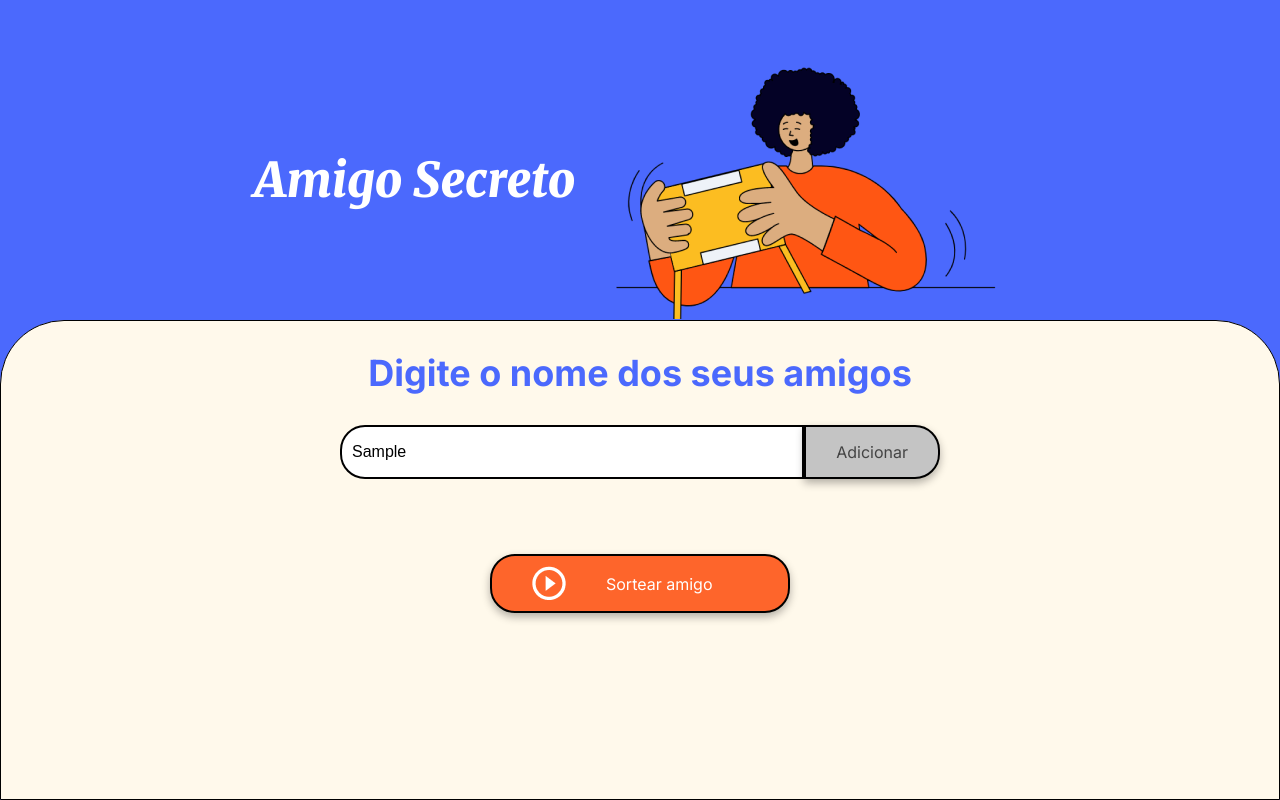
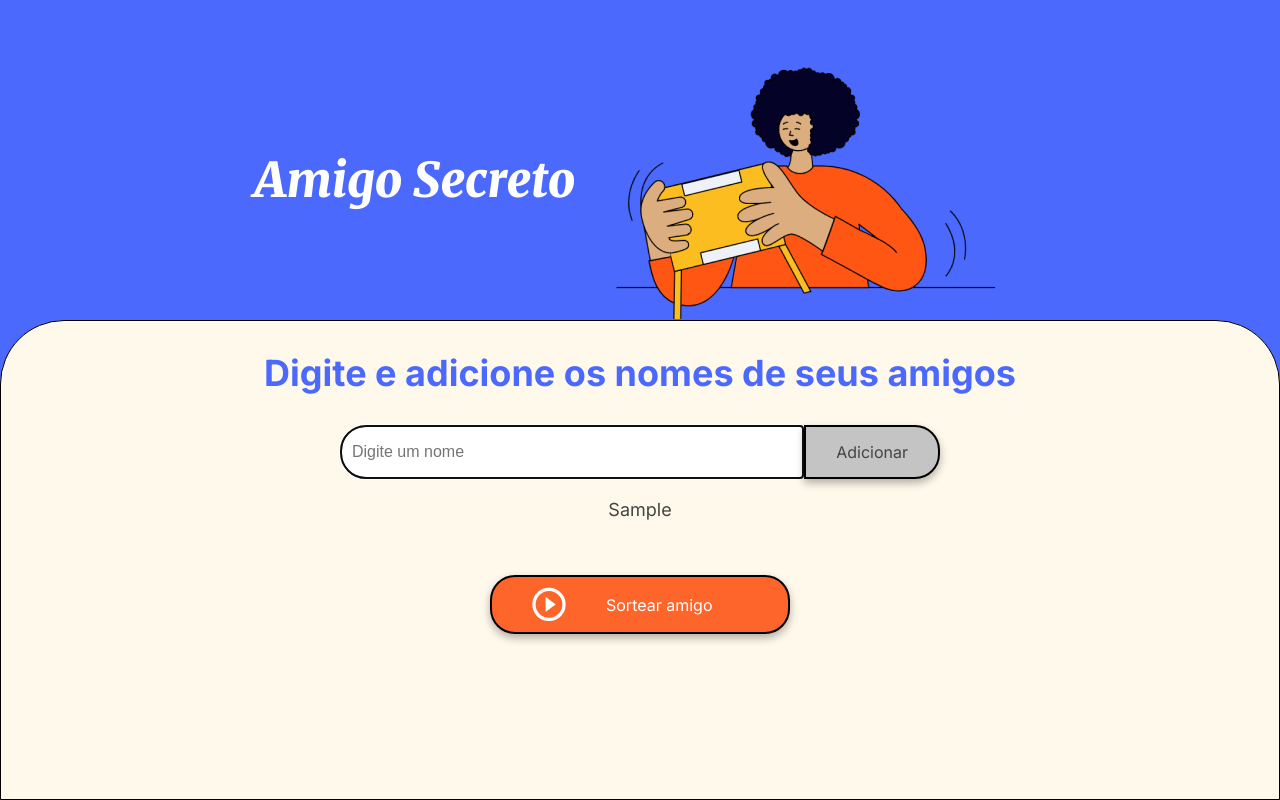
Before and after one commit to mayconjampa/amigo-secreto, a plain HTML site: page index.html in a window 1280 px wide. Both pictures are taken after typing "Sample" into the empty fields and a click on the button "Adicionar". Drawn offline with Linux system fonts and the light colour scheme.

Commit message:
alteração

```diff
--- a/app.js
+++ b/app.js
@@ -1 +1,42 @@
 //O principal objetivo deste desafio é fortalecer suas habilidades em lógica de programação. Aqui você deverá desenvolver a lógica para resolver o problema.
+
+let amigos = [];
+
+function adicionarAmigo() {
+    let inputAmigo = document.getElementById("amigo");
+    let nomeAmigo = inputAmigo.value;
+
+    if (!nomeAmigo) {
+        alert("Digite e adicione os nomes de seus amigos");
+        return;
+    }
+    amigos.push(nomeAmigo);
+    inputAmigo.value = "";
+    inputAmigo.focus();
+    atualizarlista();
+}
+
+function atualizarlista() {
+    let listaAmigos = document.getElementById("listaAmigos");
+    listaAmigos.innerHTML = ""; // Limpa a lista antes de atualizar
+
+    for (let i = 0; i < amigos.length; i++) {
+        let item = document.createElement("li");
+        item.textContent = amigos[i];
+        listaAmigos.appendChild(item);
+    }
+}
+
+function sortearAmigo() {
+    if (amigos.length === 0) {
+        alert("Nenhum amigo adicionado");
+        return;
+    }
+    let sorteado = amigos[Math.floor(Math.random() * amigos.length)];
+    let resultado = document.getElementById("resultado");
+    resultado.innerHTML = `Seu amigo sorteado é ${sorteado}`;
+
+    let limparLista = document.getElementById("listaAmigos");
+    limparLista.innerHTML = "";
+    amigos = [];
+}
--- a/index.html
+++ b/index.html
@@ -18,7 +18,7 @@
         </header>
 
         <section class="input-section">
-            <h2 class="section-title">Digite o nome dos seus amigos</h2>
+            <h2 class="section-title">Digite e adicione os nomes de seus amigos</h2>
             <div class="input-wrapper">
                 <input type="text" id="amigo" class="input-name" placeholder="Digite um nome">
                 <button class="button-add" onclick="adicionarAmigo()">Adicionar</button>
```
